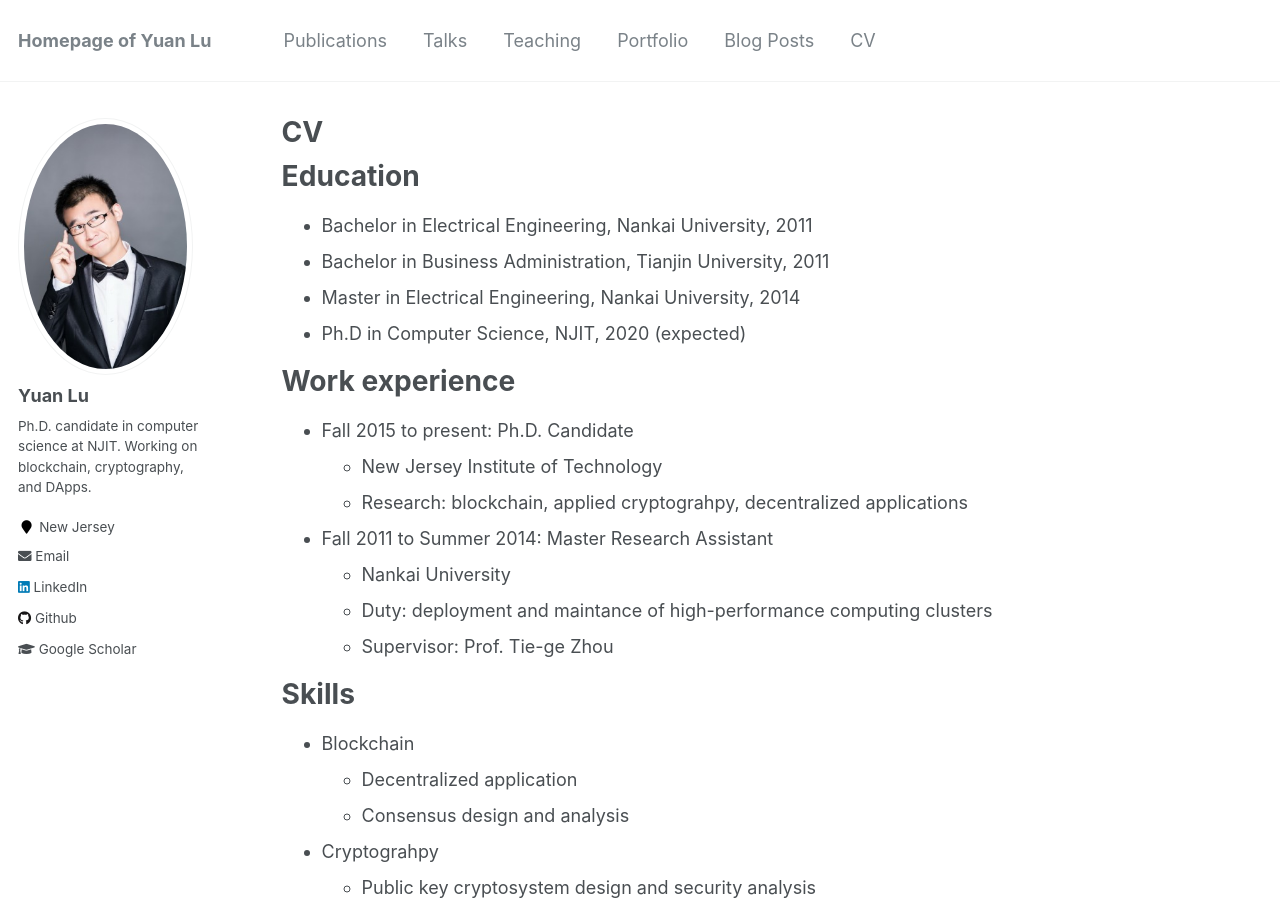
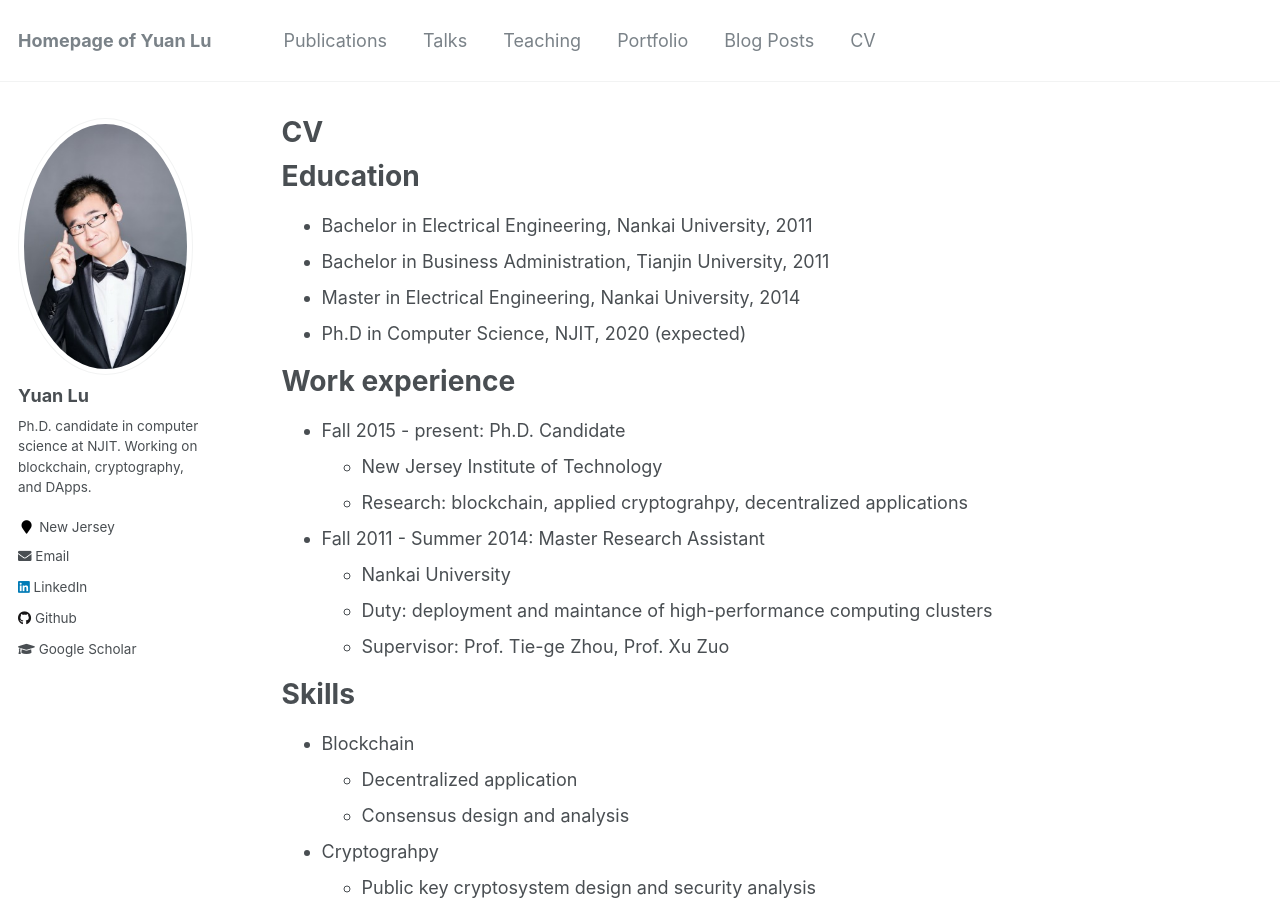
Before and after one commit to yylluu/yylluu.github.io, a Jekyll site: the page built from _pages/cv.md, in a window 1280 px wide and 900 px high. Built offline with Jekyll 4.4.1, drawn with Linux system fonts in a browser that asks for light colours.

Commit message:
Update cv.md

```diff
--- a/_pages/cv.md
+++ b/_pages/cv.md
@@ -18,13 +18,13 @@ Education
 
 Work experience
 ======
-* Fall 2015 to present: Ph.D. Candidate
+* Fall 2015 - present: Ph.D. Candidate
   * New Jersey Institute of Technology
   * Research: blockchain, applied cryptograhpy, decentralized applications
-* Fall 2011 to Summer 2014: Master Research Assistant
+* Fall 2011 - Summer 2014: Master Research Assistant
   * Nankai University
   * Duty: deployment and maintance of high-performance computing clusters
-  * Supervisor: Prof. Tie-ge Zhou
+  * Supervisor: Prof. Tie-ge Zhou, Prof. Xu Zuo
 
 
 Skills
```
